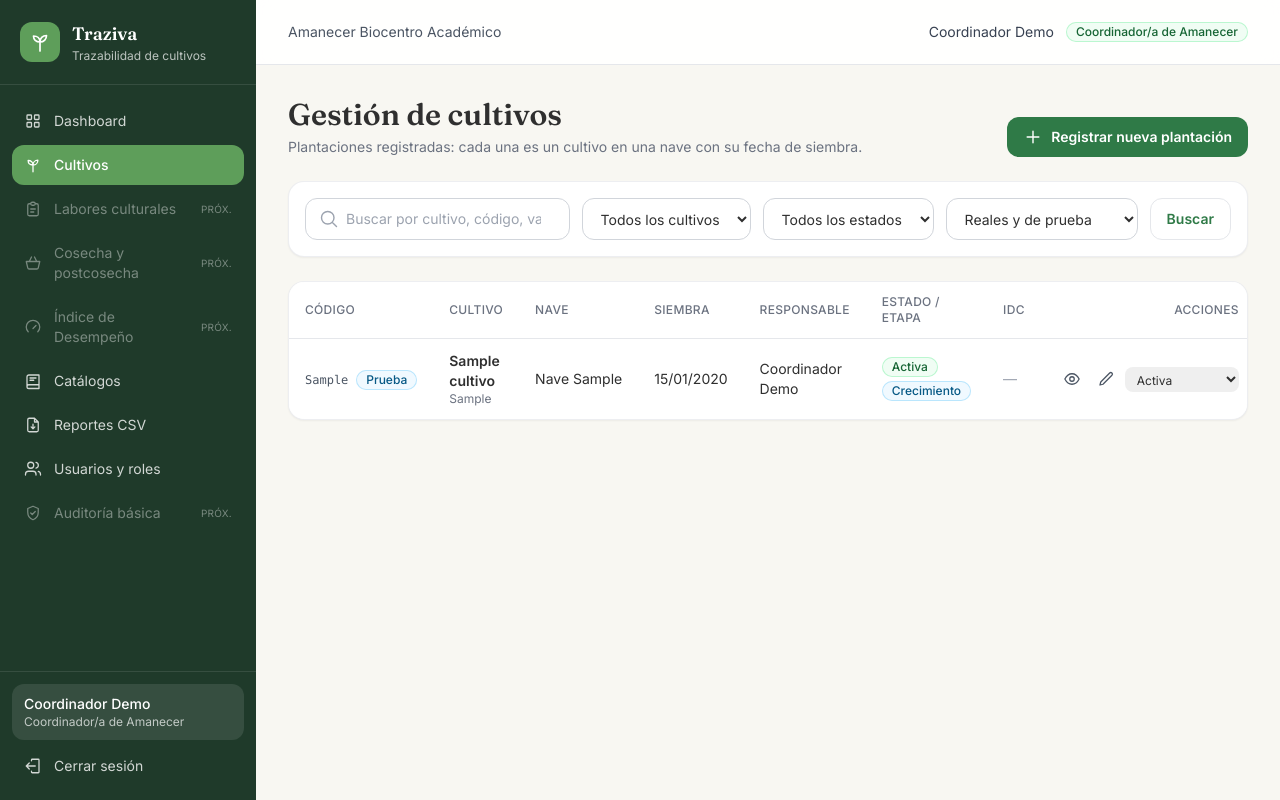
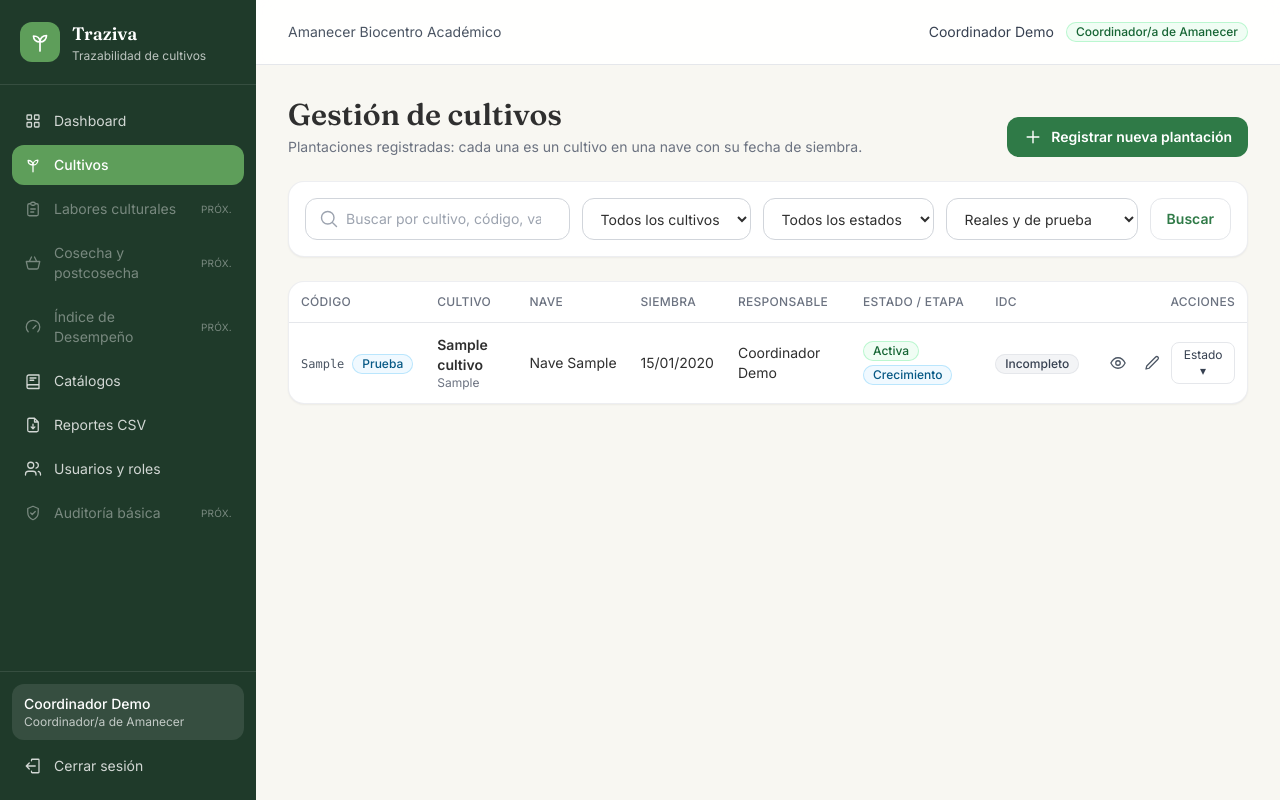
Before and after one commit to DayaPau/traziva, a Laravel app: page /plantaciones in a window 1280 px wide. Run offline with Laravel 12, Linux system fonts and the light colour scheme; a user stored in the database is signed in; data comes from the database, SQL or seed files in the repository; tables that the repository leaves empty hold one stand-in row (values such as "Sample post"); style sheets or scripts are compiled from the project's sources.

Commit message:
S5-07/08/09: IDC «Incompleto» sin cálculo, cambio rápido de estado y etapa auditado, textos por sprint y ajustes responsive
Co-Authored-By: Claude Opus 5.5 <noreply@anthropic.com>

```diff
--- a/app/Http/Controllers/PlantacionController.php
+++ b/app/Http/Controllers/PlantacionController.php
@@ -117,13 +117,18 @@ class PlantacionController extends Controller
         return redirect()->route('plantaciones.show', $plantacion)->with('ok', 'Cambios guardados.');
     }
 
-    /** Cambio rápido de estado desde el listado (activa / inactiva / finalizada). */
+    /** Cambio rápido de estado (y etapa, si se envía) desde el listado. Queda auditado por el modelo. */
     public function cambiarEstado(Request $request, Plantacion $plantacion)
     {
-        $d = $request->validate(['estado' => ['required', Rule::in(['activa', 'inactiva', 'finalizada'])]]);
+        $d = $request->validate([
+            'estado' => ['required', Rule::in(array_keys(Plantacion::ESTADOS))],
+            'etapa' => ['sometimes', 'nullable', Rule::in(array_keys(Plantacion::ETAPAS))],
+        ]);
         $plantacion->update($d);
 
-        return back()->with('ok', "{$plantacion->codigo}: estado cambiado a «{$plantacion->estado}».");
+        $etapa = $plantacion->etapa ? ', etapa «'.Plantacion::ETAPAS[$plantacion->etapa].'»' : '';
+
+        return back()->with('ok', "{$plantacion->codigo}: estado «".Plantacion::ESTADOS[$plantacion->estado]."»{$etapa}.");
     }
 
     /** Solo se retira (soft delete) una plantación SIN registros; si tiene historial se cambia su estado. */
--- a/app/Http/Controllers/ReporteController.php
+++ b/app/Http/Controllers/ReporteController.php
@@ -2,7 +2,7 @@
 
 namespace App\Http\Controllers;
 
-/** Centro de descargas CSV. Los reportes adicionales se agregan en la Fase 6. */
+/** Centro de descargas CSV. Los reportes adicionales se agregan en el Sprint 7. */
 class ReporteController extends Controller
 {
     public function index()
--- a/resources/views/components/table.blade.php
+++ b/resources/views/components/table.blade.php
@@ -1,11 +1,11 @@
 {{-- Tabla con encabezado en mayúsculas y filas separadas por líneas suaves.
      Uso: <x-table><x-slot:head><th>…</th></x-slot:head> <tr>…</tr> </x-table> --}}
-<div {{ $attributes->merge(['class' => 'bg-white rounded-2xl border border-gray-200/70 shadow-sm overflow-x-auto']) }}>
+<div {{ $attributes->merge(['class' => 'bg-white rounded-2xl border border-gray-200/70 shadow-sm overflow-x-auto lg:overflow-visible']) }}>
     <table class="w-full text-sm">
         <thead class="text-left text-xs uppercase tracking-wide text-gray-500 border-b border-gray-200">
-            <tr class="[&>th]:px-4 [&>th]:py-3 [&>th]:font-medium">{{ $head }}</tr>
+            <tr class="[&>th]:px-3 [&>th]:py-3 [&>th]:font-medium">{{ $head }}</tr>
         </thead>
-        <tbody class="divide-y divide-gray-100 [&>tr>td]:px-4 [&>tr>td]:py-3 [&>tr>td]:align-middle">
+        <tbody class="divide-y divide-gray-100 [&>tr>td]:px-3 [&>tr>td]:py-3 [&>tr>td]:align-middle">
             {{ $slot }}
         </tbody>
     </table>
--- a/resources/views/dashboard.blade.php
+++ b/resources/views/dashboard.blade.php
@@ -12,7 +12,7 @@
     @endforeach
 </div>
 
-<x-alert tipo="info" class="mb-6">Los gráficos de producción, estados, desempeño y eventos fitosanitarios se incorporan en la Fase 5.</x-alert>
+<x-alert tipo="info" class="mb-6">Los gráficos de producción, estados, desempeño y eventos fitosanitarios se incorporan en el Sprint 7.</x-alert>
 
 <h2 class="mb-3">Plantaciones</h2>
 @include('plantaciones._tabla', ['plantaciones' => $plantaciones])
--- a/resources/views/layouts/app.blade.php
+++ b/resources/views/layouts/app.blade.php
@@ -62,10 +62,10 @@
             <button type="button" class="lg:hidden -ml-1 p-1.5 rounded-lg text-gray-600 hover:bg-gray-100" @click="menuAbierto = true" aria-label="Abrir menú">
                 <x-icon name="menu" class="w-6 h-6" />
             </button>
-            <span class="text-sm text-gray-600 truncate">Amanecer Biocentro Académico</span>
+            <span class="text-sm text-gray-600 truncate min-w-0">Amanecer Biocentro Académico</span>
             <div class="ml-auto flex items-center gap-3 min-w-0">
                 <span class="hidden sm:block text-sm text-gray-700 truncate">{{ $usuario->name }}</span>
-                <x-badge color="verde">{{ $usuario->rol_etiqueta }}</x-badge>
+                <x-badge color="verde" title="{{ $usuario->rol_etiqueta }}"><span class="sm:hidden">{{ ucfirst($usuario->rol?->nombre) }}</span><span class="hidden sm:inline">{{ $usuario->rol_etiqueta }}</span></x-badge>
             </div>
         </div>
     </header>
--- a/resources/views/plantaciones/_idc.blade.php
+++ b/resources/views/plantaciones/_idc.blade.php
@@ -1,9 +1,11 @@
-{{-- Insignia del IDC: puntaje con color por categoría, o "Incompleto". Requiere $idc (puede ser null). --}}
+{{-- Insignia del IDC: puntaje con color por categoría, o "Incompleto". Requiere $idc (puede ser null).
+     Sin cálculo = sin cosechas: el IDC se recalcula con cada cosecha guardada, así que una plantación
+     que nunca se calculó no tiene cosechas y su IDC es incompleto por definición. --}}
 @php $color = ['alto' => 'verde', 'medio' => 'amarillo', 'bajo' => 'rojo'][$idc?->categoria] ?? 'gris'; @endphp
 @if(! $idc)
-    <span class="text-gray-400">—</span>
+    <x-badge color="gris" title="Aún no calculado: faltan cosechas registradas">Incompleto</x-badge>
 @elseif($idc->puntaje === null)
     <x-badge color="gris" title="Faltan datos: {{ implode(', ', $idc->datos_faltantes ?? []) }}">Incompleto</x-badge>
 @else
-    <x-badge :color="$color" title="Categoría {{ $idc->categoria }} · fórmula {{ $idc->version_formula }}">{{ number_format($idc->puntaje, 0) }}</x-badge>
+    <x-badge :color="$color" title="Categoría {{ $idc->categoria }} · fórmula {{ $idc->version_formula }} (referencial)">{{ number_format($idc->puntaje, 0) }}</x-badge>
 @endif
--- a/resources/views/plantaciones/index.blade.php
+++ b/resources/views/plantaciones/index.blade.php
@@ -37,7 +37,7 @@
 @else
 <x-table>
     <x-slot:head>
-        <th>Código</th><th>Cultivo</th><th>Nave</th><th>Siembra</th><th>Responsable</th><th>Estado / etapa</th><th>IDC</th><th class="text-right">Acciones</th>
+        <th>Código</th><th>Cultivo</th><th>Nave</th><th>Siembra</th><th class="hidden xl:table-cell">Responsable</th><th>Estado / etapa</th><th>IDC</th><th class="text-right">Acciones</th>
     </x-slot:head>
     @foreach($plantaciones as $p)
         <tr class="hover:bg-agro-cream/60">
@@ -51,7 +51,7 @@
             </td>
             <td class="whitespace-nowrap">{{ $p->nave ? 'Nave '.$p->nave->numero : '—' }}</td>
             <td class="whitespace-nowrap">{{ $p->siembra_texto }}</td>
-            <td>{{ $p->responsable?->name ?? '—' }}</td>
+            <td class="hidden xl:table-cell">{{ $p->responsable?->name ?? '—' }}</td>
             <td>@include('plantaciones._insignias')</td>
             <td>@include('plantaciones._idc', ['idc' => $p->ultimoIdc])</td>
             <td>
@@ -59,12 +59,28 @@
                     <a href="{{ route('plantaciones.show', $p) }}" class="p-1.5 rounded-lg text-gray-600 hover:bg-gray-100" title="Ver detalle" aria-label="Ver {{ $p->codigo }}"><x-icon name="ojo" class="w-[18px] h-[18px]" /></a>
                     @can('update', $p)
                         <a href="{{ route('plantaciones.edit', $p) }}" class="p-1.5 rounded-lg text-gray-600 hover:bg-gray-100" title="Editar" aria-label="Editar {{ $p->codigo }}"><x-icon name="lapiz" class="w-[18px] h-[18px]" /></a>
-                        <form method="POST" action="{{ route('plantaciones.estado', $p) }}">
-                            @csrf @method('PATCH')
-                            <select name="estado" onchange="this.form.submit()" class="text-xs rounded-lg border-gray-200 py-1 pl-2 pr-7" aria-label="Cambiar estado de {{ $p->codigo }}">
-                                @foreach(\App\Models\Plantacion::ESTADOS as $v => $t)<option value="{{ $v }}" @selected($p->estado === $v)>{{ $t }}</option>@endforeach
-                            </select>
-                        </form>
+                        {{-- Cambio rápido de estado y etapa (S5-09). Queda auditado; la plantación nunca se borra. --}}
+                        <div class="relative" x-data="{ abierto: false }" @click.outside="abierto = false" @keydown.escape="abierto = false">
+                            <button type="button" @click="abierto = !abierto" :aria-expanded="abierto" class="rounded-lg border border-gray-200 px-2.5 py-1 text-xs text-gray-700 hover:bg-gray-50">
+                                Estado ▾
+                            </button>
+                            <form x-cloak x-show="abierto" x-transition method="POST" action="{{ route('plantaciones.estado', $p) }}"
+                                  class="absolute right-0 z-10 mt-2 w-56 space-y-3 rounded-xl border border-gray-200 bg-white p-4 text-left shadow-lg">
+                                @csrf @method('PATCH')
+                                <label class="block text-xs font-medium text-gray-600">Estado
+                                    <select name="estado" class="input-modern !py-1.5 mt-1">
+                                        @foreach(\App\Models\Plantacion::ESTADOS as $v => $t)<option value="{{ $v }}" @selected($p->estado === $v)>{{ $t }}</option>@endforeach
+                                    </select>
+                                </label>
+                                <label class="block text-xs font-medium text-gray-600">Etapa
+                                    <select name="etapa" class="input-modern !py-1.5 mt-1">
+                                        <option value="">Sin definir</option>
+                                        @foreach(\App\Models\Plantacion::ETAPAS as $v => $t)<option value="{{ $v }}" @selected($p->etapa === $v)>{{ $t }}</option>@endforeach
+                                    </select>
+                                </label>
+                                <button class="btn-primary w-full !py-1.5">Guardar</button>
+                            </form>
+                        </div>
                     @endcan
                 </div>
             </td>
--- a/resources/views/reportes/index.blade.php
+++ b/resources/views/reportes/index.blade.php
@@ -7,7 +7,7 @@
     <x-card titulo="Plantaciones" subtitulo="Código, cultivo, nave, siembra, camas, plantas, estado y número de registros.">
         <a href="{{ route('plantaciones.exportar') }}" class="btn-primary"><x-icon name="archivo" class="w-4 h-4" /> Descargar CSV</a>
     </x-card>
-    <x-card titulo="Labores, aplicaciones, cosechas e IDC" subtitulo="Se agregarán en la Fase 6.">
+    <x-card titulo="Labores, aplicaciones, cosechas e IDC" subtitulo="Se agregarán en el Sprint 7.">
         <x-badge>Próximamente</x-badge>
     </x-card>
 </div>
```
Also changed, not shown: resources/views/plantaciones/_tabla.blade.php (+2 -11 lines), resources/views/plantaciones/show.blade.php (+6 -6 lines), tests/Feature/CatalogosYPlantacionesTest.php (+25 -0 lines).
